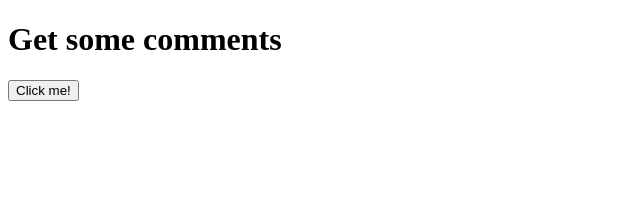
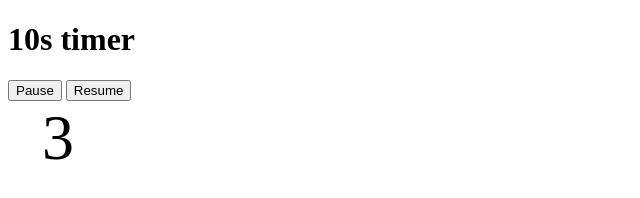
Before and after one commit to aleeiix/RxJS, a website with bundled scripts: page index.html in a window 1280 px wide. Shown: the whole page, without its empty margins (0-640 px from the left). Built offline with nearby package versions, Linux system fonts and the light colour scheme.

Commit message:
start class

```diff
--- a/index.html
+++ b/index.html
@@ -4,16 +4,18 @@
     <title>RxJS School</title>
     <style>
       #log-container {
-        position: fixed;
-        top: 80px;
-        right: 20px;
-        max-width: 320px;
+        max-width: 100px;
+        text-align: center;
+        font-size: 4em;
       }
     </style>
   </head>
   <body>
-    <h1>Get some comments</h1>
-    <button id="btn">Click me!</button>
+    <h1>10s timer</h1>
+    <div class="butons">
+      <button id="pause-btn">Pause</button>
+      <button id="resume-btn">Resume</button>
+    </div>
     <div id="log-container"></div>
     <script src="main.js"></script>
   </body>
--- a/src/api.js
+++ b/src/api.js
@@ -5,9 +5,9 @@ export class api {
   static getComment(id) {
     return timer(Math.random() * 1000).pipe(
       mergeMap(evt => {
-        const isError = Math.random() > 0.2 ? true : false;
+        const isError = Math.random() > 0.1 ? true : false;
         if (isError) {
-          return throwError(new Error("Request Time Out"));
+          return throwError(new Error("Request Timeout"));
         } else {
           return of({ id: id, comment: `comment number ${id}` });
         }
--- a/src/sandbox.js
+++ b/src/sandbox.js
@@ -1,38 +1,32 @@
-import { updateDisplay, displayLog } from "./utils";
-import { api } from "./api";
-import { fromEvent } from "rxjs";
-import { map, scan, tap, concatMap, catchError, retry } from "rxjs/operators";
+import { updateDisplay } from "./utils";
+import { fromEvent, interval } from "rxjs";
+import { mapTo, scan, takeWhile } from "rxjs/operators";
 
 export default () => {
   /** start coding */
 
-  const button = document.getElementById("btn");
+  /** number of seconds to init countdown */
+  const countdownSeconds = 10;
+
+  /** access interface buttons */
+  const pauseButton = document.getElementById("pause-btn");
+  const resumeButton = document.getElementById("resume-btn");
 
   /** get comments on button click */
-  //   fromEvent(button, "click")
-  //     .pipe(
-  //       scan((acc, evt) => acc + 1, 0),
-  //       concatMap(id =>
-  //         api.getComment(id).pipe(
-  //           catchError((err, src$) => {
-  //             console.log("CATCH!");
-  //             return src$;
-  //           })
-  //         )
-  //       ),
-  //       map(JSON.stringify),
-  //       tap(console.log)
-  //     )
-  //     .subscribe(displayLog, err => console.log("ERROR ==> ", err.message));
+  const pause$ = fromEvent(pauseButton, "click");
+  const resume$ = fromEvent(resumeButton, "click");
 
-  fromEvent(button, "click")
-    .pipe(
-      scan((acc, evt) => acc + 1, 0),
-      concatMap(id => api.getComment(id).pipe(retry(3))),
-      map(JSON.stringify),
-      tap(console.log)
-    )
-    .subscribe(displayLog, err => console.log("ERROR ==> ", err.message));
+  /** 1s negative interval */
+  const interval$ = interval(1000).pipe(mapTo(-1));
+
+  /** countdown timer */
+  const countdown$ = interval$.pipe(
+    scan((acc, curr) => (curr ? curr + acc : curr), countdownSeconds),
+    takeWhile(v => v >= 0)
+  );
+
+  /** subscribe to countdown */
+  countdown$.subscribe(updateDisplay);
 
   /** end coding */
 };
```
